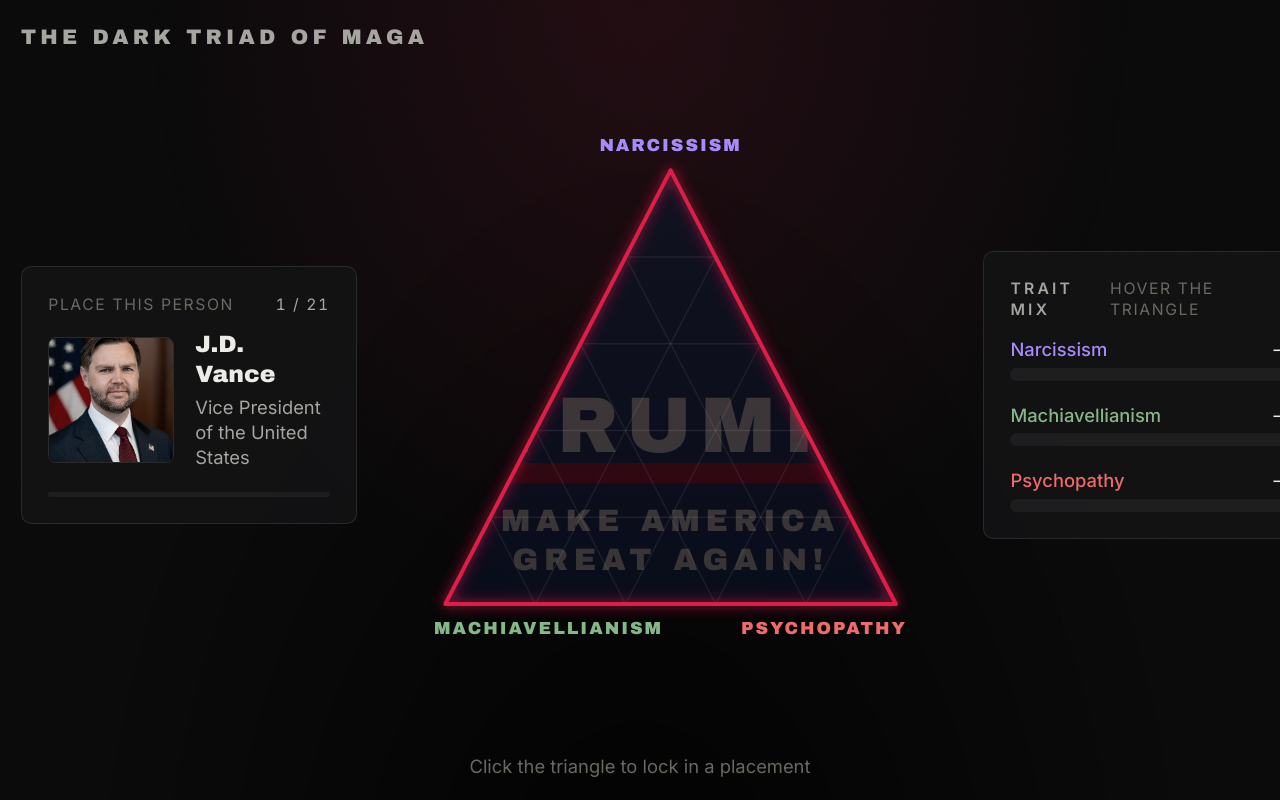
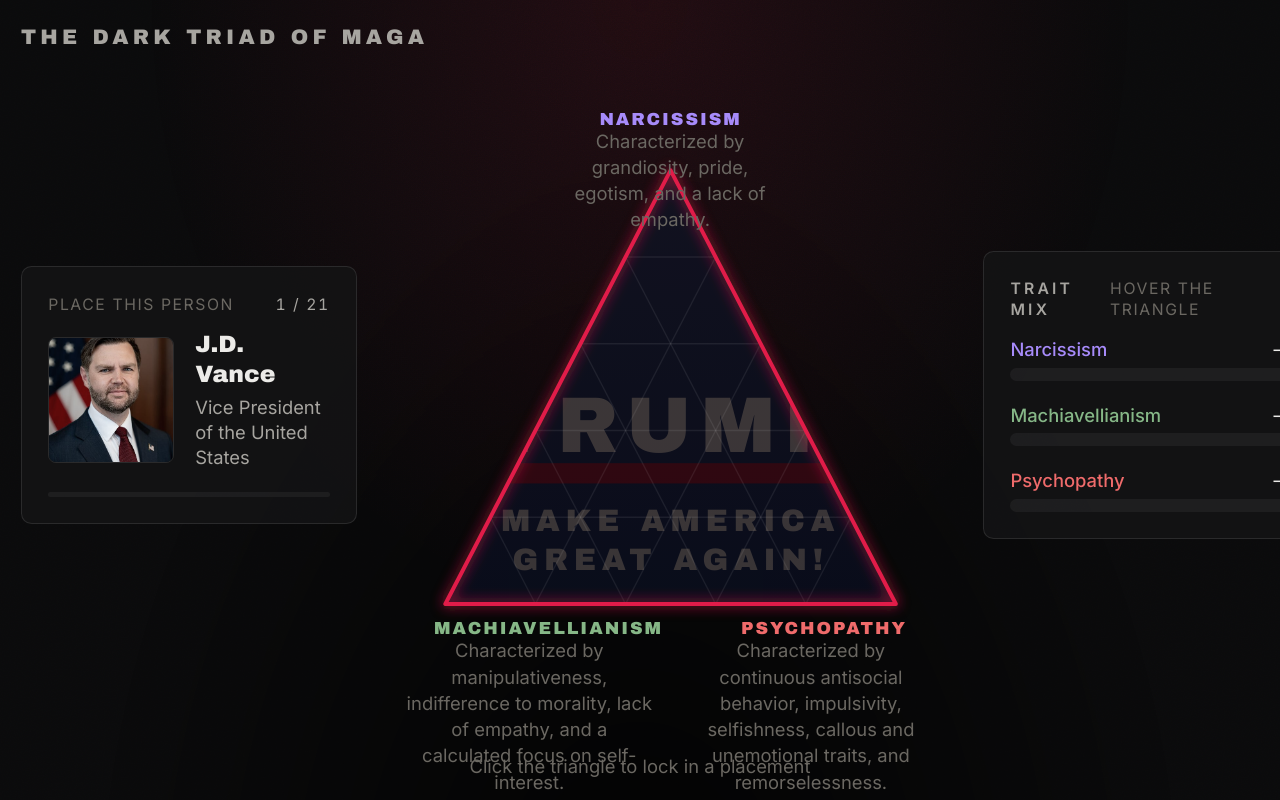
Before and after one commit to skoved/dark-triad-of-maga, a React (Vite) app: page / in a window 1280 px wide. Both pictures are taken after a click on the button "ENTER". Shown: the top 800 px of the page. Built offline with nearby package versions, Linux system fonts and the light colour scheme.

Commit message:
add definitions to the dark triad traits

```diff
--- a/src/components/PlayScreen.tsx
+++ b/src/components/PlayScreen.tsx
@@ -39,6 +39,7 @@ export function PlayScreen({
             <TriangleBoard
               placed={placed}
               interactive
+              showDefinitions
               onHoverBary={setHoverBary}
               onPlace={(b) => {
                 onPlace(b);
--- a/src/components/TriangleBoard.tsx
+++ b/src/components/TriangleBoard.tsx
@@ -12,6 +12,7 @@ import {
   B,
   C,
   TRIANGLE_POINTS,
+  TRAIT_DEFINITION,
   fromBarycentric,
   isInside,
   normalizeBary,
@@ -44,6 +45,7 @@ type Props = {
   placed: PlacedOfficial[];
   interactive?: boolean;
   showAllNames?: boolean;
+  showDefinitions?: boolean;
   onHoverBary?: (b: Bary | null) => void;
   onPlace?: (b: Bary) => void;
 };
@@ -66,7 +68,14 @@ const GRID: Seg[] = GRID_STEPS.flatMap((t) => {
 });
 
 export const TriangleBoard = forwardRef<HTMLDivElement, Props>(function TriangleBoard(
-  { placed, interactive = false, showAllNames = false, onHoverBary, onPlace },
+  {
+    placed,
+    interactive = false,
+    showAllNames = false,
+    showDefinitions = false,
+    onHoverBary,
+    onPlace,
+  },
   ref,
 ) {
   const gradId = useId().replace(/:/g, '');
@@ -326,6 +335,20 @@ export const TriangleBoard = forwardRef<HTMLDivElement, Props>(function Triangle
           </button>
         </div>
       )}
+
+      {showDefinitions && (
+        <>
+          <p className="pointer-events-none absolute left-1/2 top-[2.5%] w-[38%] -translate-x-1/2 text-center text-sm text-faint">
+            {TRAIT_DEFINITION.n}
+          </p>
+          <p className="pointer-events-none absolute left-[25%] top-[93%] w-[44%] -translate-x-1/2 text-center text-sm text-faint">
+            {TRAIT_DEFINITION.m}
+          </p>
+          <p className="pointer-events-none absolute left-[75%] top-[93%] w-[44%] -translate-x-1/2 text-center text-sm text-faint">
+            {TRAIT_DEFINITION.p}
+          </p>
+        </>
+      )}
     </div>
   );
 });
@@ -371,7 +394,7 @@ function CornerLabel({
 }) {
   const anchor =
     align === 'top' ? 'middle' : align === 'bottom-left' ? 'start' : 'end';
-  const dy = align === 'top' ? -3.4 : 5.4;
+  const dy = align === 'top' ? -8 : 5.4;
   const dx = align === 'bottom-left' ? -2 : align === 'bottom-right' ? 2 : 0;
   return (
     <text
--- a/src/lib/barycentric.ts
+++ b/src/lib/barycentric.ts
@@ -28,6 +28,12 @@ export const TRAIT_LABEL: Record<Trait, string> = {
   n: 'Narcissism',
   m: 'Machiavellianism',
   p: 'Psychopathy',
+};
+
+export const TRAIT_DEFINITION: Record<Trait, string> = {
+  n: 'Characterized by grandiosity, pride, egotism, and a lack of empathy.',
+  m: 'Characterized by manipulativeness, indifference to morality, lack of empathy, and a calculated focus on self-interest.',
+  p: 'Characterized by continuous antisocial behavior, impulsivity, selfishness, callous and unemotional traits, and remorselessness.',
 };
 
 const DET =
```
